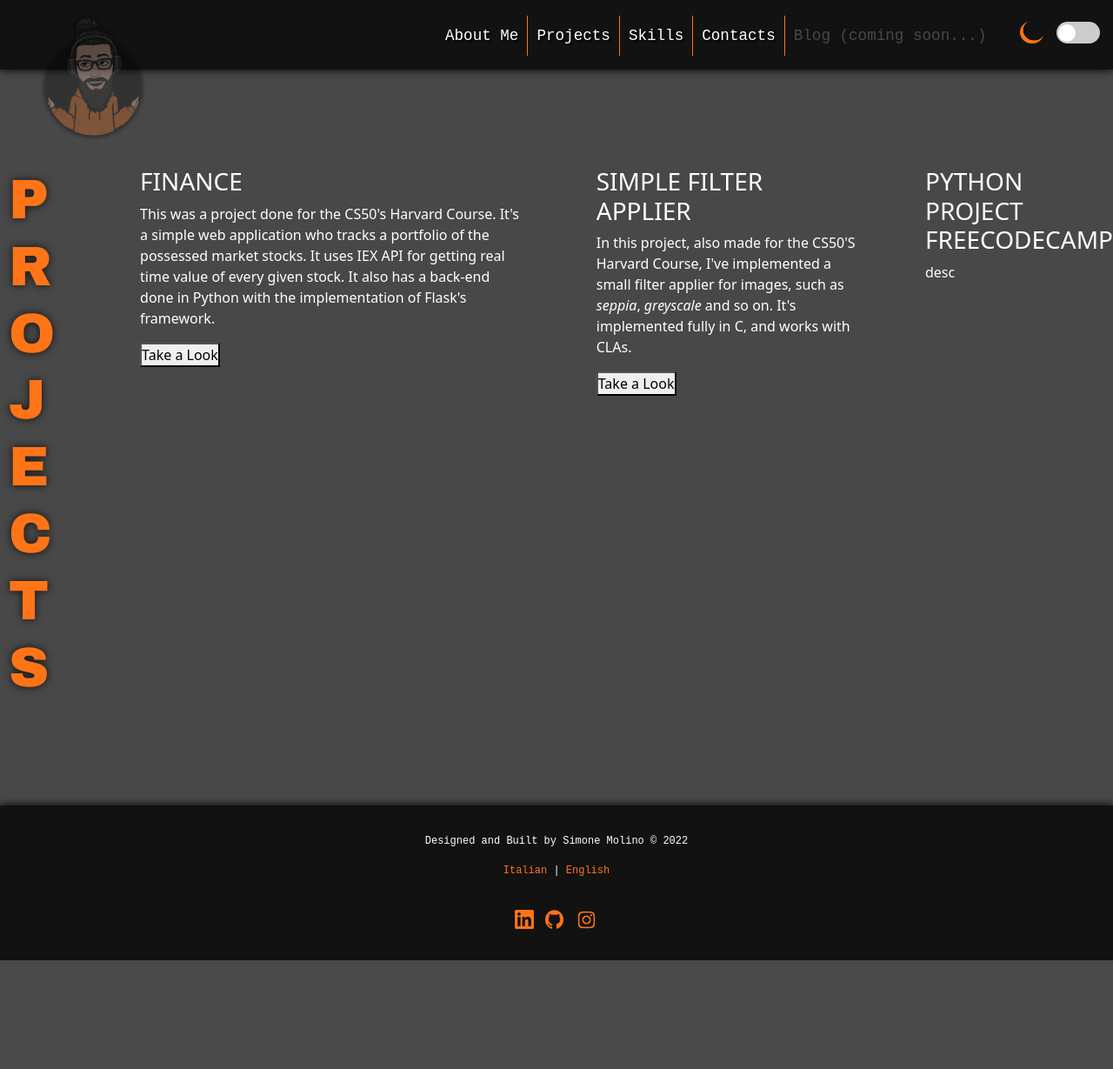
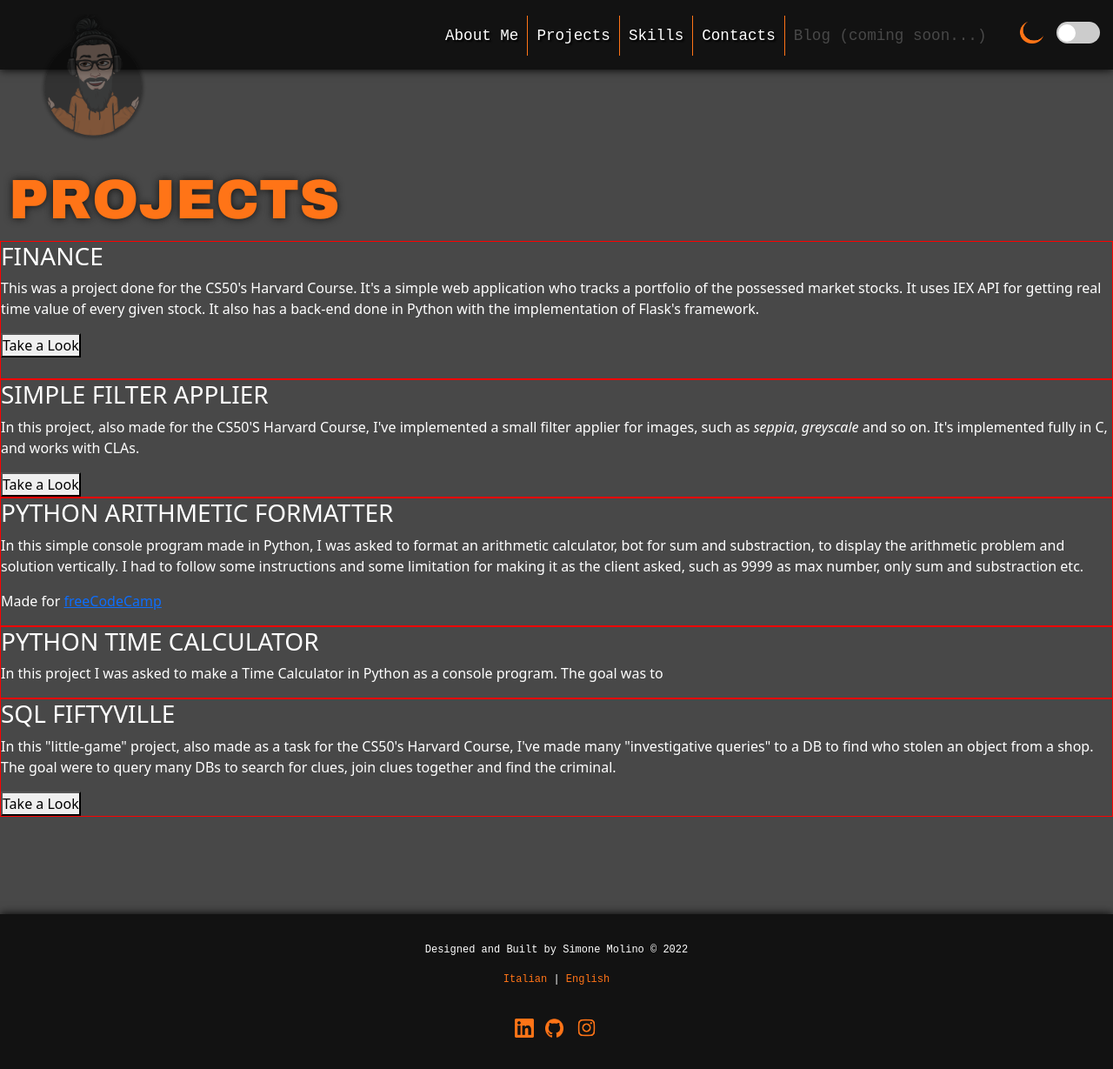
Before and after one commit to Rhokthar/CS50-Final-Project, a Flask app: page /projects in a window 1280 px wide. Shown: the whole page at 87% size. Before the commit the page ends 1104 px from the top, so only its background shows below. Run offline with Flask 2, Linux system fonts and the light colour scheme; some libraries are stand-ins or nearby versions.

Commit message:
Projects progress. Styling needed

```diff
--- a/project/static/style.css
+++ b/project/static/style.css
@@ -714,6 +714,23 @@ form button:hover {
         width: 80%;
         align-self: center;
     }
+
+}
+/* PROJECTS PAGE */
+.section_container.projects {
+    /* border: 1px solid blue; */
+    display: flex;
+    flex-direction: column;
+    flex-wrap: wrap;
+    width: 100%;
+}
+.projects__wrapper {
+    border: 1px solid red;
+    display: flex;
+    flex-direction: row;
+    flex-wrap: wrap;
+}
+.img__wrapper.projects {
 
 }
 /************************/
@@ -1067,9 +1084,9 @@ input:focus + .slider {
     section .section_container {
         flex-direction: row;
     }
-    .section_container > * + * {
-        margin-left: 5em;
-    }
+    /* .section_container > * + * {
+        padding-left: 5em;
+    } */
 }
 /* < */
 /* If width < 1520... */
--- a/project/templates/projects.html
+++ b/project/templates/projects.html
@@ -40,7 +40,9 @@ Projects
             </div> <!-- END PROJECT TEXT-->
             <!-- PROJECT IMG -->
             <div class="project_img">
-                <img src="" alt="" title="" />
+                <div class="img__wrapper projects">
+                    <img src="" alt="" title="" />
+                </div>
             </div> <!-- END PROJECT IMG -->
         </div> <!-- END PROJECTS__WRAPPER-->
         <!-- START PROJECTS__WRAPPER #2 -->
@@ -60,15 +62,40 @@ Projects
         <div class="projects__wrapper">
             <!-- START PROJECT_TEXT -->
             <div class="project_text">
-                <h3>PYTHON PROJECT FREECODECAMP</h3>
-                <p>desc</p>
+                <h3>PYTHON ARITHMETIC FORMATTER</h3>
+                <p>In this simple console program made in Python, I was asked to format an arithmetic calculator, bot for sum and substraction, to display the arithmetic problem and solution vertically. I had to follow some instructions and some limitation for making it as the client asked, such as 9999 as max number, only sum and substraction etc.</p>
+                <p>Made for <a href="https://www.freecodecamp.org" target="_blank">freeCodeCamp</a></p>
             </div> <!-- END PROJECT_TEXT-->
             <!-- START PROJECT IMG -->
             <div class="project_img">
 
             </div> <!-- END PROJECT_IMG -->
+        </div> <!-- END PROJECT__WRAPPER #3 -->
+        <!-- START PROJECTS__WRAPPER #4 -->
+        <div class="projects__wrapper">
+            <!-- START PROJECT_TEXT -->
+            <div class="project_text">
+                <h3>PYTHON TIME CALCULATOR</h3>
+                <p>In this project I was asked to make a Time Calculator in Python as a console program. The goal was to </p>
+            </div> <!-- END PROJECT_TEXT-->
+            <!-- START PROJECT IMG -->
+            <div class="project_img">
 
-        </div> <!-- END PROJECT__WRAPPER #3 -->
+            </div> <!-- END PROJECT_IMG -->
+        </div> <!-- END PROJECT__WRAPPER #4 -->
+        <!-- START PROJECTS__WRAPPER #5 -->
+        <div class="projects__wrapper">
+            <!-- START PROJECT_TEXT -->
+            <div class="project_text">
+                <h3>SQL FIFTYVILLE</h3>
+                <p>In this "little-game" project, also made as a task for the CS50's Harvard Course, I've made many "investigative queries" to a DB to find who stolen an object from a shop. The goal were to query many DBs to search for clues, join clues together and find the criminal.</p>
+                <button>Take a Look</button>
+            </div> <!-- END PROJECT_TEXT-->
+            <!-- START PROJECT IMG -->
+            <div class="project_img">
+
+            </div> <!-- END PROJECT_IMG -->
+        </div> <!-- END PROJECT__WRAPPER #5 -->
 
     </div> <!-- END SECTION_CONTAINER PROJECT -->
 </section> <!-- END SECTION -->
--- a/project/templates/skills.html
+++ b/project/templates/skills.html
@@ -19,7 +19,6 @@ Skills
             <div class="main__text skills">
                 <!-- TITLE -->
                 <h2>
-
                     <div class="special_text_2 skills">
                         <span>S</span>
                         <span>K</span>
```
